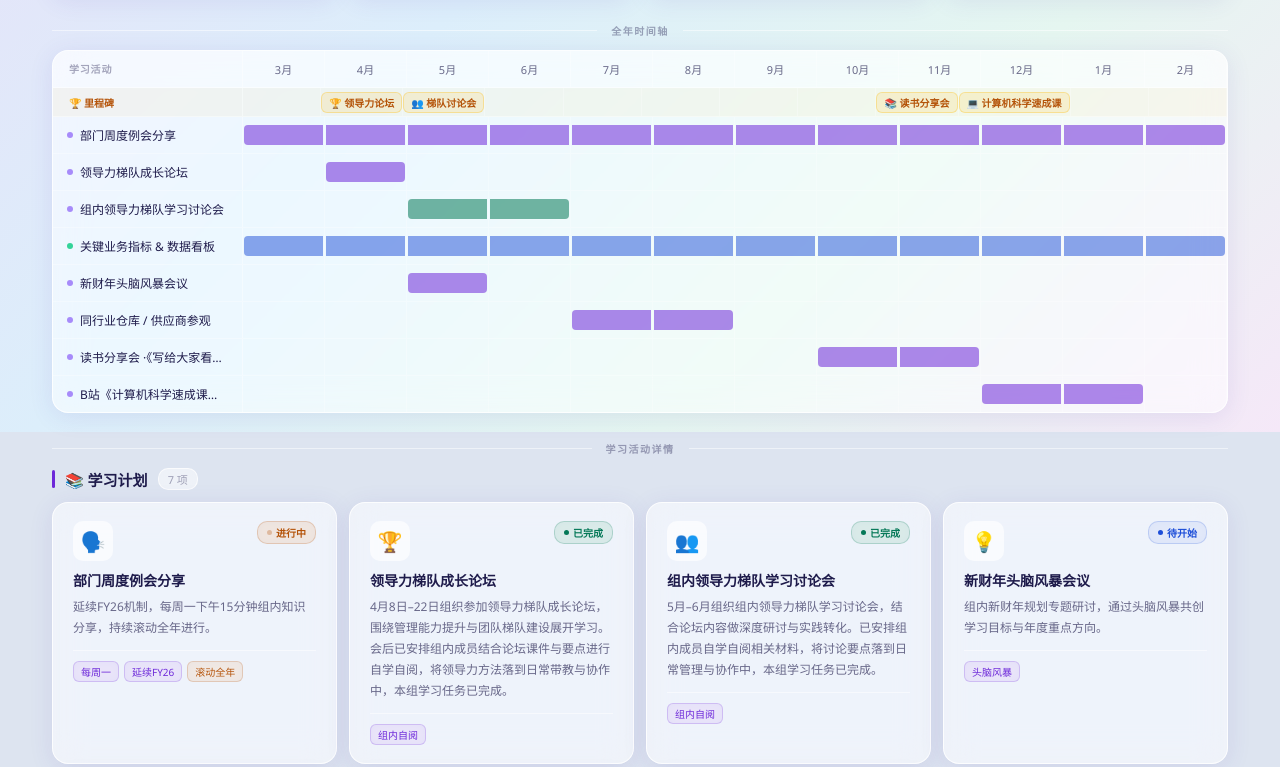
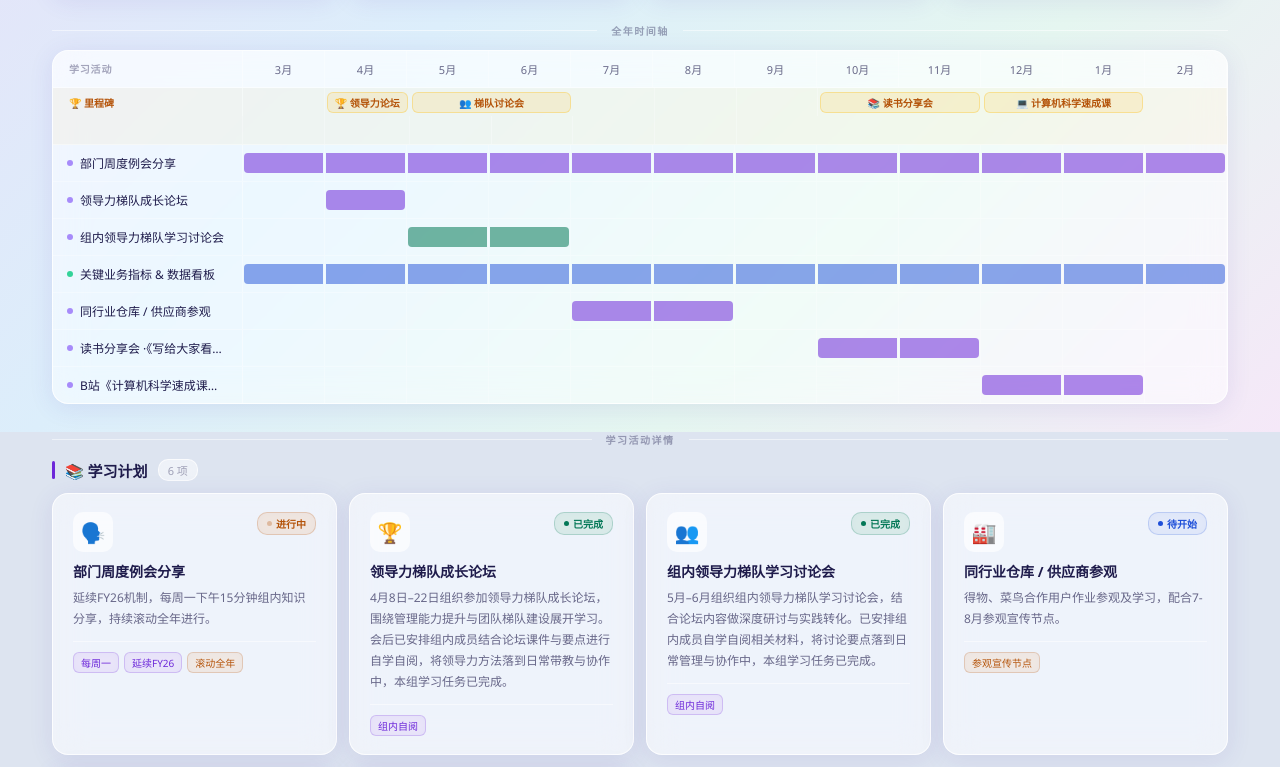
Before and after one commit to XUE11-sir/-, a plain HTML site: page fy26_learning_plan.html in a window 1280 px wide. Shown: the part 368-1135 px from the top of the page. Drawn offline with Linux system fonts and the light colour scheme.

Commit message:
去掉新财年头脑风暴；读书分享会与速成课里程碑对齐活动周期
Co-authored-by: Cursor <cursoragent@cursor.com>

```diff
--- a/fy26_learning_plan.html
+++ b/fy26_learning_plan.html
@@ -135,6 +135,7 @@ body{
   font-size:10px;font-weight:600;color:var(--orange);
   background:rgba(251,191,36,0.15);border:1px solid rgba(251,191,36,0.35);
   padding:2px 7px;border-radius:6px;white-space:nowrap;
+  z-index:1;justify-self:stretch;align-self:center;text-align:center;margin:3px 2px;
 }
 .g-row{display:grid;grid-template-columns:190px repeat(12,1fr);
   border-bottom:1px solid rgba(255,255,255,0.3);
@@ -423,7 +424,7 @@ body{
       <div class="hero-meta">
         <span id="hm-range">📅 2026年3月 – 2027年2月</span>
         <span>👥 仓储管理部全员</span>
-        <span id="hm-total">🎯 8 项学习活动</span>
+        <span id="hm-total">🎯 7 项学习活动</span>
       </div>
     </div>
     <div class="hero-date">最近更新<br><b>2026-11-25</b></div>
@@ -437,7 +438,7 @@ body{
       <div class="sc-ico">📋</div>
       <div class="sc-tag">覆盖全年</div>
     </div>
-    <div class="sc-num"><span class="cnum" id="st-total" data-t="8">0</span><span class="u">项</span></div>
+    <div class="sc-num"><span class="cnum" id="st-total" data-t="7">0</span><span class="u">项</span></div>
     <div class="sc-lbl">全年学习活动总计</div>
   </div>
   <div class="sc glass g">
@@ -461,7 +462,7 @@ body{
       <div class="sc-ico">📈</div>
       <div class="sc-tag">良好 ↑</div>
     </div>
-    <div class="sc-num"><span class="cnum" id="st-rate" data-t="38">0</span><span class="u">%</span></div>
+    <div class="sc-num"><span class="cnum" id="st-rate" data-t="43">0</span><span class="u">%</span></div>
     <div class="sc-lbl">整体目标完成率</div>
   </div>
 </div>
@@ -493,7 +494,7 @@ body{
     <div class="cat-head">
       <div class="cat-stripe p"></div>
       <div class="cat-name">📚 学习计划</div>
-      <div class="cat-cnt" id="cnt-study">7 项</div>
+      <div class="cat-cnt" id="cnt-study">6 项</div>
     </div>
     <div class="cards-grid" id="g-study"></div>
   </div>
@@ -619,11 +620,6 @@ var D_FY27=[
    desc:'延续FY26年看板建设，持续迭代核心业务指标体系与可视化看板。',
    status:'ongoing',pct:10,tags:['延续FY26','持续进行'],
    bars:[{c:'b',s:0,e:11}],docs:[],videos:[]},
-  {id:'f5',cat:'学习计划',cc:'p',icon:'💡',
-   title:'新财年头脑风暴会议',
-   desc:'组内新财年规划专题研讨，通过头脑风暴共创学习目标与年度重点方向。',
-   status:'pending',pct:0,tags:['2026.5月','头脑风暴'],
-   bars:[{c:'p',s:2,e:2}],docs:[],videos:[]},
   {id:'f6',cat:'学习计划',cc:'p',icon:'🏭',
    title:'同行业仓库 / 供应商参观',
    desc:'得物、菜鸟合作用户作业参观及学习，配合7-8月参观宣传节点。',
@@ -642,12 +638,12 @@ var D_FY27=[
 ];
 var D=D_FY27;
 var MS_FY26=[{m:1,label:'📚 读书分享会'},{m:3,label:'🏭 仓库参观宣传'},{m:5,label:'🤖 AI主题比赛'},{m:6,label:'📊 数据指标回顾'}];
-var MS_FY27=[{m:1,label:'🏆 领导力论坛'},{m:2,label:'👥 梯队讨论会'},{m:8,label:'📚 读书分享会'},{m:9,label:'💻 计算机科学速成课'}];
+var MS_FY27=[{m:1,label:'🏆 领导力论坛'},{m:2,e:3,label:'👥 梯队讨论会'},{s:7,e:8,label:'📚 读书分享会'},{s:9,e:10,label:'💻 计算机科学速成课'}];
 var MS=MS_FY27;
 var CUR_YR='FY27';
 var YR_META={
   FY26:{range:'2025年3月 – 2026年2月',total:8,done:6,ongoing:2,rate:75},
-  FY27:{range:'2026年3月 – 2027年2月',total:8,done:3,ongoing:2,rate:38}
+  FY27:{range:'2026年3月 – 2027年2月',total:7,done:3,ongoing:2,rate:43}
 };
 var DICO={pdf:'📕',ppt:'📙',word:'📘',excel:'📗',html:'🌐',other:'📄'};
 var SLB={done:'已完成',ongoing:'进行中',pending:'待开始'};
@@ -686,10 +682,18 @@ function buildGantt(){
   var mr=document.getElementById('ms-row');
   for(var i=0;i<12;i++){
     var mc=document.createElement('div'); mc.className='g-ms-cell';
-    var f=MS.find(function(x){return x.m===i;});
-    if(f){var p=document.createElement('div');p.className='ms-pin';p.textContent=f.label;mc.appendChild(p);}
     mr.appendChild(mc);
   }
+  MS.forEach(function(x){
+    var s=x.s!=null?x.s:x.m;
+    var e=x.e!=null?x.e:s;
+    var p=document.createElement('div');
+    p.className='ms-pin';
+    p.textContent=x.label;
+    p.style.gridColumn=(s+2)+' / '+(e+3);
+    p.style.gridRow='1';
+    mr.appendChild(p);
+  });
   var gb=document.getElementById('gbody');
   D.forEach(function(item){
     var row=document.createElement('div'); row.className='g-row';
```
